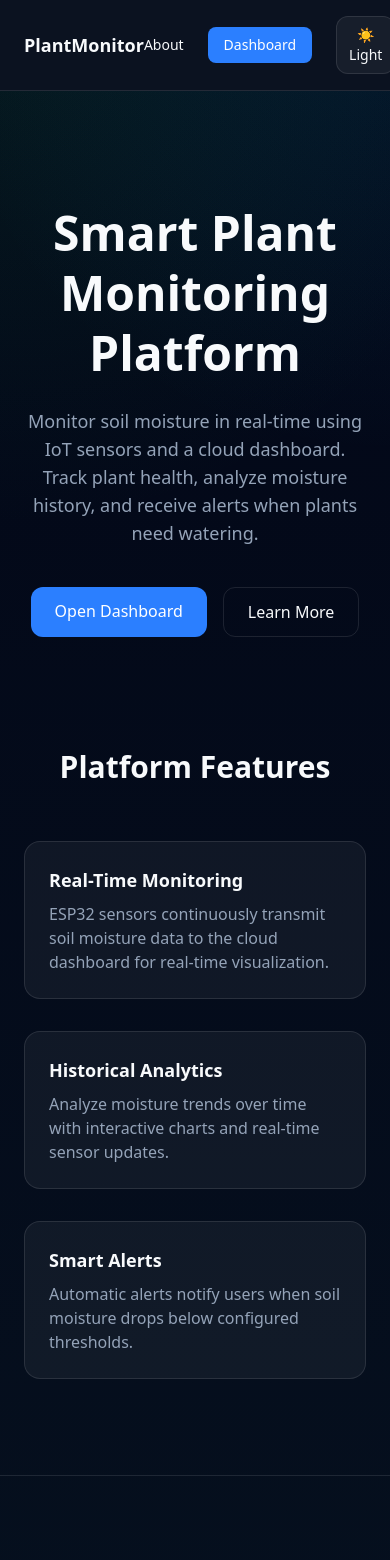
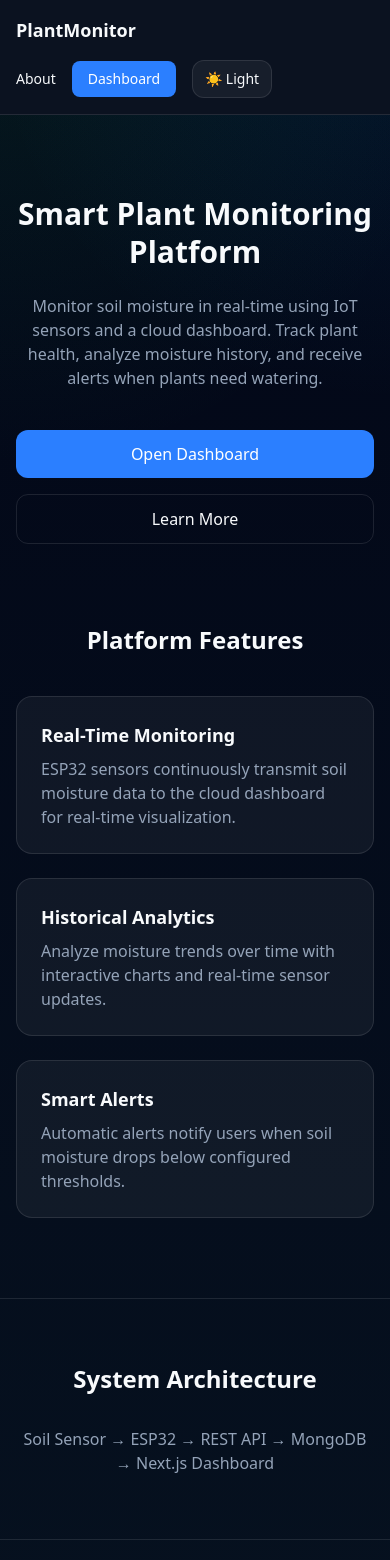
Before and after one commit to HridaySaikia/soil_moisture_iot, a Next.js app: page / in a window 390 px wide. Shown: the top 1560 px of the page. Built offline with nearby package versions, Linux system fonts and the light colour scheme.

Commit message:
Make home, about, and dashboard responsive and add back button

```diff
--- a/src/app/dashboard/page.tsx
+++ b/src/app/dashboard/page.tsx
@@ -1,5 +1,6 @@
 "use client";
 
+import { useRouter } from "next/navigation";
 import { useEffect, useMemo, useState } from "react";
 import DeviceSelector from "@/components/DeviceSelector";
 import ThresholdControl from "@/components/ThresholdControl";
@@ -27,6 +28,7 @@ export default function DashboardPage() {
   const [history, setHistory] = useState<Reading[]>([]);
   const [threshold, setThreshold] = useState(30);
   const [range, setRange] = useState("1h");
+  const router = useRouter();
 
   useEffect(() => {
     let alive = true;
@@ -166,18 +168,28 @@ export default function DashboardPage() {
           background: "var(--bg-secondary)",
         }}
       >
-        <div className="mx-auto flex max-w-7xl items-center justify-between px-4 py-4">
-          <div>
-            <p
-              className="text-sm uppercase tracking-[0.2em]"
-              style={{ color: "#0096FF" }}
+        <div className="mx-auto flex max-w-7xl flex-col gap-4 px-4 py-4 md:flex-row md:items-center md:justify-between">
+          <div className="flex items-start gap-3">
+            <button
+              onClick={() => router.back()}
+              className="rounded-lg border px-3 py-2 text-sm"
+              style={{ borderColor: "var(--border)" }}
             >
-              Real-Time Plant Monitoring Platform
-            </p>
-            <h1 className="mt-1 text-2xl font-semibold">DASHBOARD</h1>
+              ← Back
+            </button>
+
+            <div>
+              <p
+                className="text-xs uppercase tracking-[0.2em] sm:text-sm"
+                style={{ color: "var(--accent)" }}
+              >
+                Real-Time Plant Monitoring Platform
+              </p>
+              <h1 className="mt-1 text-xl font-semibold sm:text-2xl">DASHBOARD</h1>
+            </div>
           </div>
 
-          <div className="flex items-center gap-3">
+          <div className="flex flex-wrap items-center gap-3">
             <ThemeToggle />
             <DeviceSelector
               value={deviceId}
@@ -199,7 +211,7 @@ export default function DashboardPage() {
         </div>
       </header>
 
-      <section className="mx-auto max-w-7xl space-y-6 px-4 py-8">
+      <section className="mx-auto max-w-7xl space-y-6 px-4 py-6 sm:py-8">
         {isDryAlert && (
           <div
             className="rounded-2xl border p-4"
@@ -236,7 +248,7 @@ export default function DashboardPage() {
         <TrendIndicator current={moisturePct} previous={previousMoisture} />
 
         <div className="grid gap-6 lg:grid-cols-3">
-          <div className="rounded-3xl border border-white/10 bg-white/5 p-5 lg:col-span-2">
+          <div className="rounded-3xl border border-white/10 bg-white/5 p-4 sm:p-5 lg:col-span-2">
             <div className="flex flex-col gap-4 md:flex-row md:items-center md:justify-between">
               <div>
                 <h2 className="text-lg font-semibold">Moisture History</h2>
@@ -247,7 +259,7 @@ export default function DashboardPage() {
               <RangeSelector value={range} onChange={setRange} />
             </div>
 
-            <div className="mt-5 h-[320px]">
+            <div className="mt-5 h-[260px] sm:h-[320px]">
               <MoistureChart data={chartData} />
             </div>
 
@@ -259,10 +271,7 @@ export default function DashboardPage() {
           </div>
 
           <div className="space-y-6">
-            <ThresholdControl
-              deviceId={deviceId}
-              onChange={setThreshold}
-            />
+            <ThresholdControl deviceId={deviceId} onChange={setThreshold} />
             <InsightsPanel
               moisturePct={moisturePct}
               threshold={threshold}
--- a/src/app/page.tsx
+++ b/src/app/page.tsx
@@ -12,8 +12,6 @@ export default function Home() {
         color: "var(--text-primary)",
       }}
     >
-
-      {/* NAVBAR */}
       <nav
         className="border-b backdrop-blur-xl"
         style={{
@@ -21,40 +19,33 @@ export default function Home() {
           background: "var(--bg-secondary)",
         }}
       >
-        <div className="mx-auto flex max-w-7xl items-center justify-between px-6 py-4">
+        <div className="mx-auto flex max-w-7xl flex-col gap-4 px-4 py-4 sm:px-6 md:flex-row md:items-center md:justify-between">
+          <h1 className="text-lg font-semibold">PlantMonitor</h1>
 
-          <h1 className="text-lg font-semibold">
-            PlantMonitor
-          </h1>
-
-          <div className="flex items-center gap-6">
+          <div className="flex flex-wrap items-center gap-4 sm:gap-6">
             <Link href="/about" className="text-sm">
               About
             </Link>
 
             <Link
               href="/dashboard"
-              className="px-4 py-2 rounded-lg bg-blue-500 text-white text-sm"
+              className="rounded-lg bg-blue-500 px-4 py-2 text-sm text-white"
             >
               Dashboard
             </Link>
 
             <ThemeToggle />
           </div>
-
         </div>
       </nav>
 
-
-      {/* HERO */}
-      <section className="mx-auto max-w-6xl px-6 py-28 text-center">
-
-        <h1 className="text-5xl font-bold leading-tight">
+      <section className="mx-auto max-w-6xl px-4 py-20 text-center sm:px-6 sm:py-28">
+        <h1 className="text-3xl font-bold leading-tight sm:text-4xl md:text-5xl">
           Smart Plant Monitoring Platform
         </h1>
 
         <p
-          className="mt-6 text-lg max-w-2xl mx-auto"
+          className="mx-auto mt-6 max-w-2xl text-base sm:text-lg"
           style={{ color: "var(--text-secondary)" }}
         >
           Monitor soil moisture in real-time using IoT sensors and a cloud
@@ -62,37 +53,30 @@ export default function Home() {
           alerts when plants need watering.
         </p>
 
-        <div className="mt-10 flex justify-center gap-4">
-
+        <div className="mt-10 flex flex-col items-center justify-center gap-4 sm:flex-row">
           <Link
             href="/dashboard"
-            className="px-6 py-3 rounded-xl bg-blue-500 text-white font-medium"
+            className="w-full rounded-xl bg-blue-500 px-6 py-3 font-medium text-white sm:w-auto"
           >
             Open Dashboard
           </Link>
 
           <Link
             href="/about"
-            className="px-6 py-3 rounded-xl border"
+            className="w-full rounded-xl border px-6 py-3 sm:w-auto"
             style={{ borderColor: "var(--border)" }}
           >
             Learn More
           </Link>
-
         </div>
-
       </section>
 
-
-      {/* FEATURES */}
-      <section className="mx-auto max-w-6xl px-6 pb-24">
-
-        <h2 className="text-3xl font-semibold text-center mb-14">
+      <section className="mx-auto max-w-6xl px-4 pb-20 sm:px-6 sm:pb-24">
+        <h2 className="mb-10 text-center text-2xl font-semibold sm:mb-14 sm:text-3xl">
           Platform Features
         </h2>
 
-        <div className="grid md:grid-cols-3 gap-8">
-
+        <div className="grid gap-6 md:grid-cols-3 md:gap-8">
           <div
             className="rounded-2xl border p-6"
             style={{
@@ -100,10 +84,7 @@ export default function Home() {
               background: "var(--card)",
             }}
           >
-            <h3 className="text-lg font-semibold mb-2">
-              Real-Time Monitoring
-            </h3>
-
+            <h3 className="mb-2 text-lg font-semibold">Real-Time Monitoring</h3>
             <p style={{ color: "var(--text-secondary)" }}>
               ESP32 sensors continuously transmit soil moisture data to the
               cloud dashboard for real-time visualization.
@@ -117,10 +98,7 @@ export default function Home() {
               background: "var(--card)",
             }}
           >
-            <h3 className="text-lg font-semibold mb-2">
-              Historical Analytics
-            </h3>
-
+            <h3 className="mb-2 text-lg font-semibold">Historical Analytics</h3>
             <p style={{ color: "var(--text-secondary)" }}>
               Analyze moisture trends over time with interactive charts and
               real-time sensor updates.
@@ -134,44 +112,33 @@ export default function Home() {
               background: "var(--card)",
             }}
           >
-            <h3 className="text-lg font-semibold mb-2">
-              Smart Alerts
-            </h3>
-
+            <h3 className="mb-2 text-lg font-semibold">Smart Alerts</h3>
             <p style={{ color: "var(--text-secondary)" }}>
               Automatic alerts notify users when soil moisture drops below
               configured thresholds.
             </p>
           </div>
-
         </div>
-
       </section>
 
-
-      {/* ARCHITECTURE */}
       <section
-        className="border-t py-20"
+        className="border-t py-16 sm:py-20"
         style={{ borderColor: "var(--border)" }}
       >
-        <div className="mx-auto max-w-5xl text-center px-6">
-
-          <h2 className="text-3xl font-semibold mb-10">
+        <div className="mx-auto max-w-5xl px-4 text-center sm:px-6">
+          <h2 className="mb-8 text-2xl font-semibold sm:mb-10 sm:text-3xl">
             System Architecture
           </h2>
 
           <p
-            className="text-lg"
+            className="text-base sm:text-lg"
             style={{ color: "var(--text-secondary)" }}
           >
             Soil Sensor → ESP32 → REST API → MongoDB → Next.js Dashboard
           </p>
-
         </div>
       </section>
 
-
-      {/* FOOTER */}
       <footer
         className="border-t py-8 text-center text-sm"
         style={{
@@ -181,7 +148,6 @@ export default function Home() {
       >
         © {new Date().getFullYear()} Smart Plant Monitoring Platform
       </footer>
-
     </main>
   );
 }
```
Also changed, not shown: src/app/about/page.tsx (+18 -20 lines).
